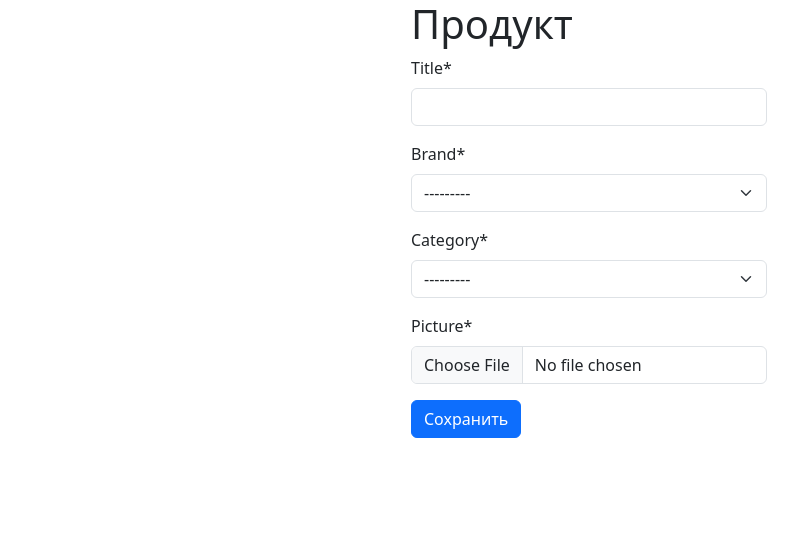
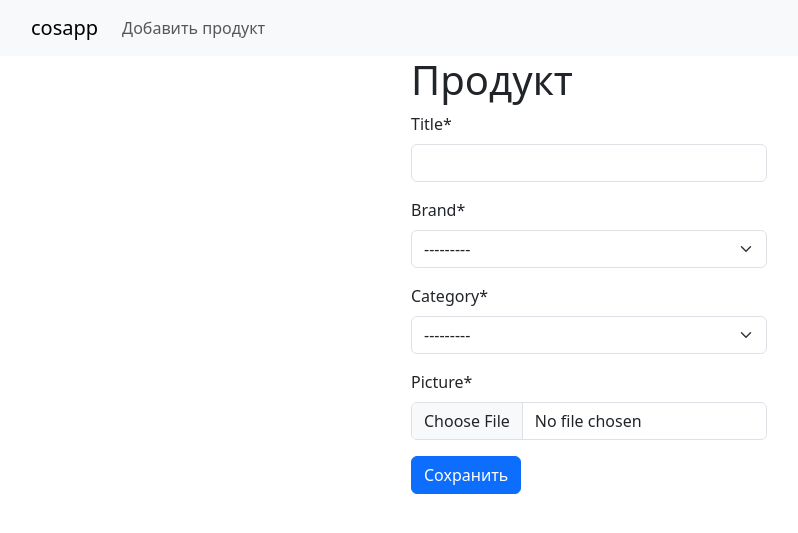
Before and after one commit to iana-b/CosProject, a Django app: page /product/new/ in a window 1280 px wide. Shown: the top 533 px of the page, without its empty margins (51-849 px from the left). Run offline with Django 4.2, Linux system fonts and the light colour scheme; data that the repository does not hold is empty; some libraries are stand-ins or nearby versions.

Commit message:
add base template

```diff
--- /dev/null
+++ b/cosproject/cosapp/templates/base.html
@@ -0,0 +1,28 @@
+<!DOCTYPE html>
+<html lang="en">
+<head>
+    <meta charset="UTF-8">
+    {% load static %}
+    <link rel="stylesheet" href="{% static 'bootstrap.css' %}">
+    <title>{% block title %}cosapp{% endblock %}</title>
+</head>
+<body>
+    <nav class="navbar navbar-expand-lg bg-body-tertiary">
+        <div class="container">
+            <a class="navbar-brand" href="#">cosapp</a>
+            <button class="navbar-toggler" type="button" data-bs-toggle="collapse" data-bs-target="#navbarNav" aria-controls="navbarNav" aria-expanded="false" aria-label="Toggle navigation">
+                <span class="navbar-toggler-icon"></span>
+            </button>
+            <div class="collapse navbar-collapse" id="navbarNav">
+                <ul class="navbar-nav">
+                    <li class="nav-item">
+                        <a class="nav-link" href="{% url 'product_new' %}">Добавить продукт</a>
+                    </li>
+                </ul>
+            </div>
+        </div>
+    </nav>
+
+    {% block content %}{% endblock %}
+</body>
+</html>
--- a/cosproject/cosapp/templates/product_edit.html
+++ b/cosproject/cosapp/templates/product_edit.html
@@ -1,12 +1,8 @@
-<!DOCTYPE html>
-<html lang="en">
-<head>
-    <meta charset="UTF-8">
-     {% load static %}
-    <link rel="stylesheet" href="{% static 'bootstrap.css' %}">
-    <title>Добавление продукта</title>
-</head>
-<body>
+{% extends "base.html" %}
+
+{% block title %}Добавление продукта{% endblock %}
+
+{% block content %}
 <div class="container">
     <div class="row">
         <div class="col-4 mx-auto">
@@ -20,5 +16,4 @@
         </div>
     </div>
 </div>
-</body>
-</html>
+{% endblock %}
```
Also changed, not shown: cosproject/cosapp/templates/product_detail.html (+6 -11 lines). Lines whose indentation alone changed are shown as unchanged.
